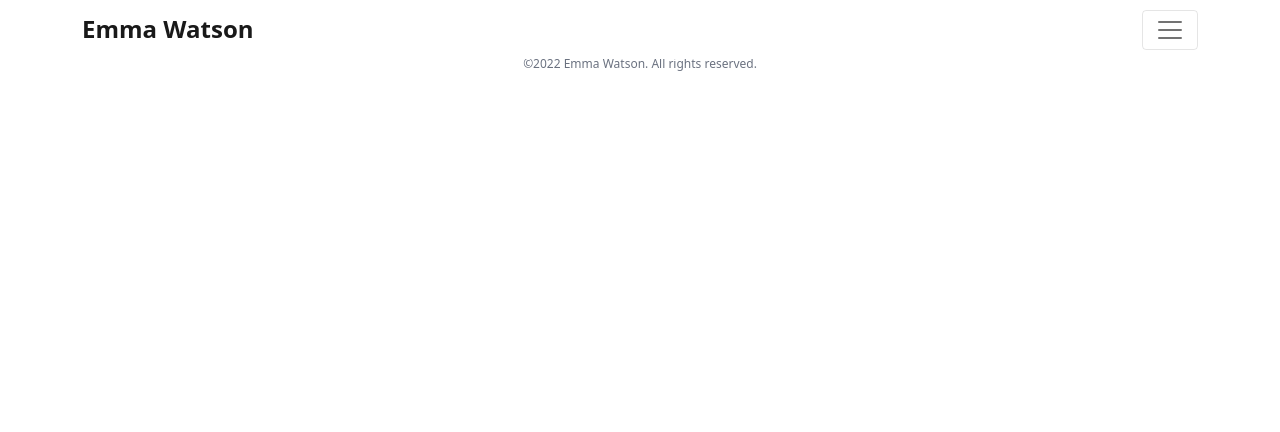
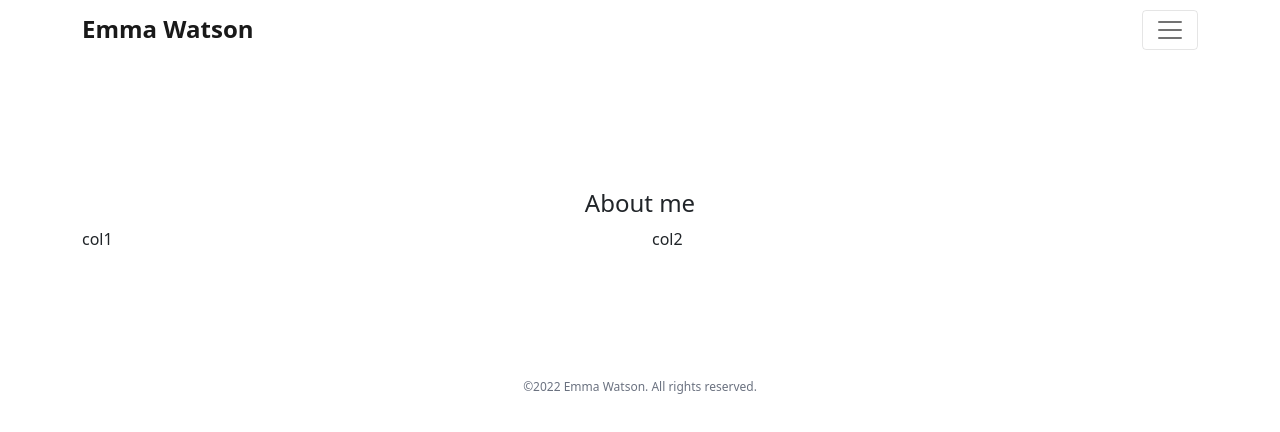
Before and after one commit to Maria-07/Independent-service-provider, a React (Create React App) app: page /aboutme in a window 1280 px wide. Shown: the top 432 px of the page. Built offline with nearby package versions, Linux system fonts and the light colour scheme; no server answers; sample sign-in values are in the browser's storage.

Commit message:
keys props error solve

```diff
--- a/src/App.js
+++ b/src/App.js
@@ -9,8 +9,8 @@ import Blogs from "./Components/Pages/Blogs/Blogs";
 import Articles from "./Components/Pages/Home/Articles/Articles";
 import SignUp from "./Components/Pages/Shared/Signup/Signup";
 import Login from "./Components/Pages/Shared/Login/Login";
-// import Required from "./Components/Pages/Shared/Requied/Requied";
 import Required from "./Components/Pages/Shared/Required/Required";
+import Services from "./Components/Pages/Home/Services/Services";
 
 function App() {
   return (
@@ -27,7 +27,15 @@ function App() {
             </Required>
           }
         ></Route>
-        <Route path="/aboutme" element={<AboutMe></AboutMe>}></Route>
+        <Route
+          path="/aboutme"
+          element={
+            <Required>
+              <AboutMe></AboutMe>
+            </Required>
+          }
+        ></Route>
+        <Route path="#service" element={<Services></Services>}></Route>
         <Route path="/blogs" element={<Blogs></Blogs>}></Route>
         <Route path="/signup" element={<SignUp></SignUp>}></Route>
         <Route path="/login" element={<Login></Login>}></Route>
--- a/src/Components/Header/Header.js
+++ b/src/Components/Header/Header.js
@@ -14,7 +14,7 @@ const Header = () => {
   };
   return (
     <div>
-      <Navbar fixed="top" className=" bg-white text-slate-100" expand={false}>
+      <Navbar className="fixed top-0  bg-white text-slate-100" expand={false}>
         <Container>
           <Navbar.Brand as={Link} to="home">
             <span className=" font-semibold text-2xl">Emma Watson</span>
--- a/src/Components/Pages/AboutMe/AboutMe.js
+++ b/src/Components/Pages/AboutMe/AboutMe.js
@@ -3,7 +3,13 @@ import React from "react";
 const AboutMe = () => {
   return (
     <div>
-      <h1>AboutMe is here</h1>
+      <div className="container my-32">
+        <h1 className=" text-2xl font-medium text-center">About me</h1>
+        <div className="row">
+          <div className="col">col1</div>
+          <div className="col">col2</div>
+        </div>
+      </div>
     </div>
   );
 };
--- a/src/Components/Pages/Home/About/About.js
+++ b/src/Components/Pages/Home/About/About.js
@@ -1,5 +1,4 @@
 import React from "react";
-import { Col, Row } from "react-bootstrap";
 import aboutImage from "../../../../images/about/about-1.png";
 
 const About = () => {
--- a/src/Components/Pages/Home/Services/Services.js
+++ b/src/Components/Pages/Home/Services/Services.js
@@ -36,9 +36,9 @@ const Services = () => {
       <hr className="mb-10"></hr>
       <div className="row">
         {service.map((service) => (
-          <div className="col-sm-12 col-md-6 col-lg-4 ">
+          <div key={service.id} className="col-sm-12 col-md-6 col-lg-4 ">
             <CardGroup>
-              <Service key={service.id} service={service}></Service>
+              <Service service={service}></Service>
             </CardGroup>
           </div>
         ))}
```
